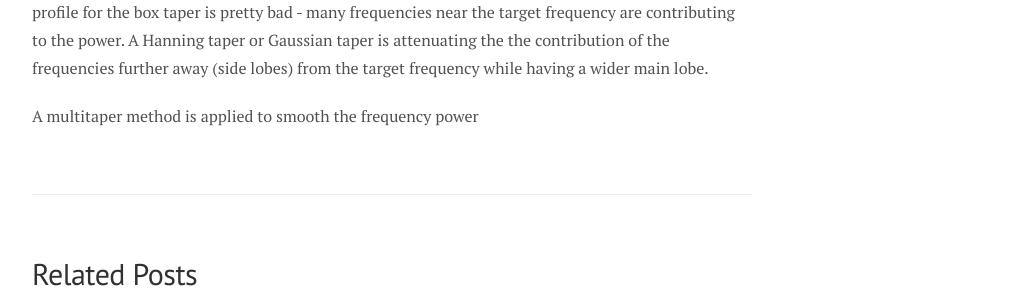
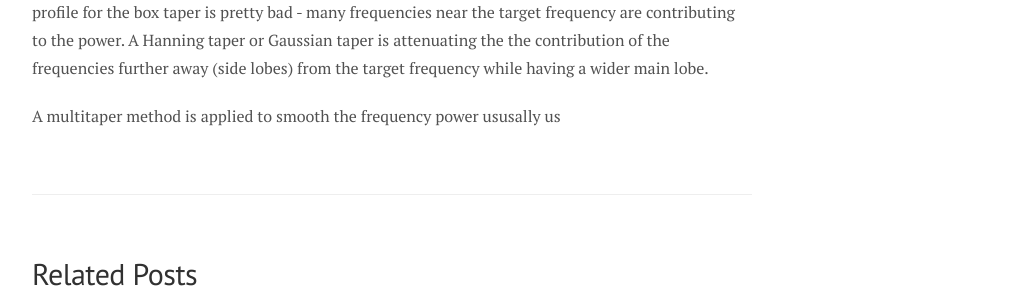
Before and after one commit to andylikescodes/andylikescodes.github.io, a Jekyll site: the page built from _posts/2020-04-23-Field-Trip-Neuronal-Oscillation-Sychrony.md, in a window 1280 px wide. Shown: the part 330-630 px from the top of the page, without its empty margins (248-1276 px from the left). Built offline with Jekyll 4.4.1, drawn with Linux system fonts in a browser that asks for light colours; nearby versions of some CDN libraries; comment, search, counter and statistics services are not loaded.

Commit message:
_posts/2020-04-23-Field-Trip-Neuronal-Oscillation-Sychrony.md updated from https://stackedit.io/

```diff
--- a/_posts/2020-04-23-Field-Trip-Neuronal-Oscillation-Sychrony.md
+++ b/_posts/2020-04-23-Field-Trip-Neuronal-Oscillation-Sychrony.md
@@ -9,9 +9,9 @@ Notes for the tutorial: [Fieldtrip Neuronal Osciallation and Synchrony](https://
 
 Different tapers have different leakage profile. The simplest taper is a box taper, which cut offs everything for some specific values and only leave the values within a certain range. The leakage profile for the box taper is pretty bad - many frequencies near the target frequency are contributing to the power. A Hanning taper or Gaussian taper is attenuating the the contribution of the frequencies further away (side lobes) from the target frequency while having a wider main lobe.
 
-A multitaper method is applied to smooth the frequency power
+A multitaper method is applied to smooth the frequency power ususally us
 
 <!--stackedit_data:
-eyJoaXN0b3J5IjpbLTIwODYxMTIzMDIsLTk4NTUxNTg2LC0yMD
-AwNTM0NzkzXX0=
+eyJoaXN0b3J5IjpbLTEzOTc3NDEwMTYsLTIwODYxMTIzMDIsLT
+k4NTUxNTg2LC0yMDAwNTM0NzkzXX0=
 -->
```
